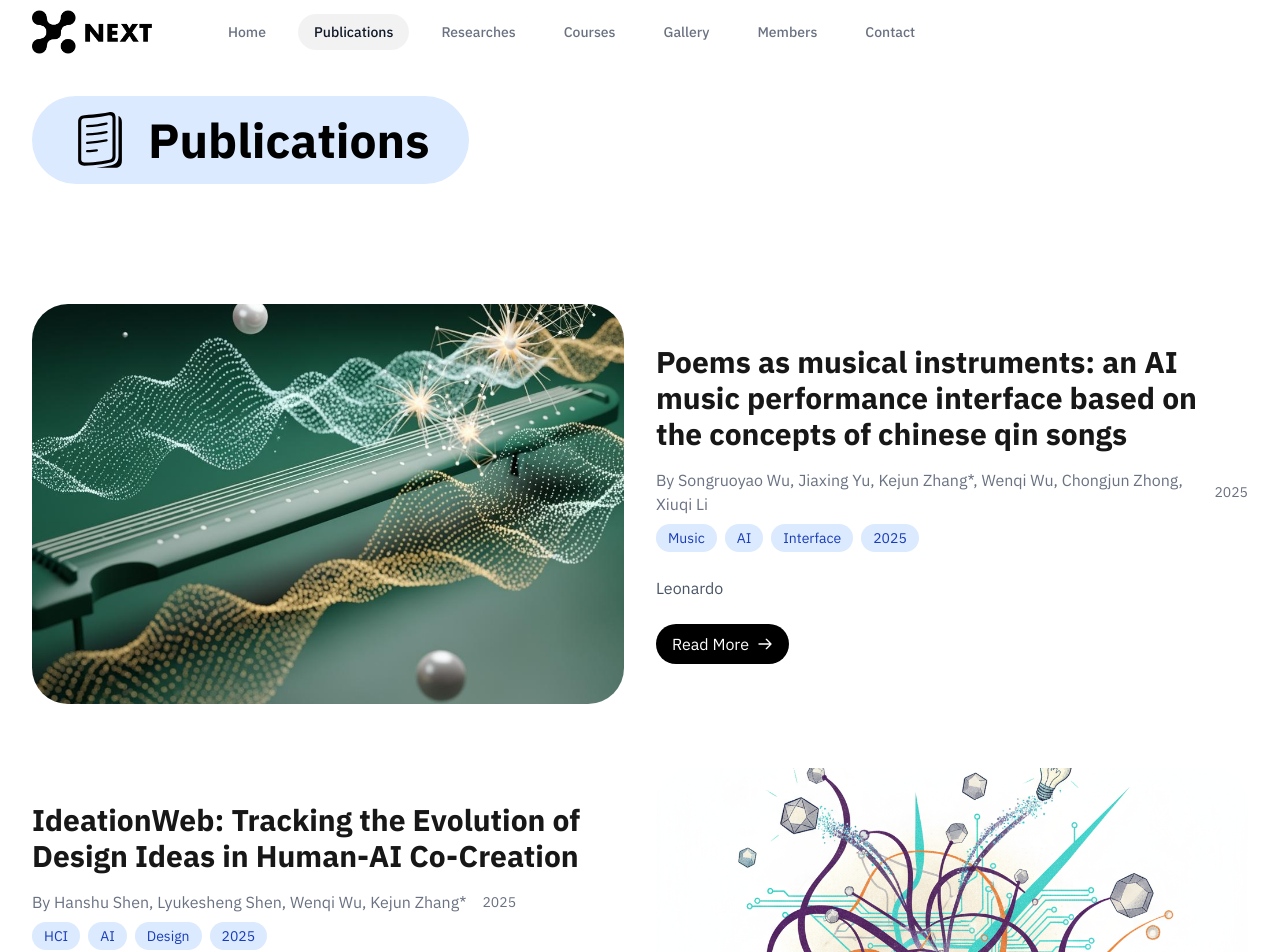
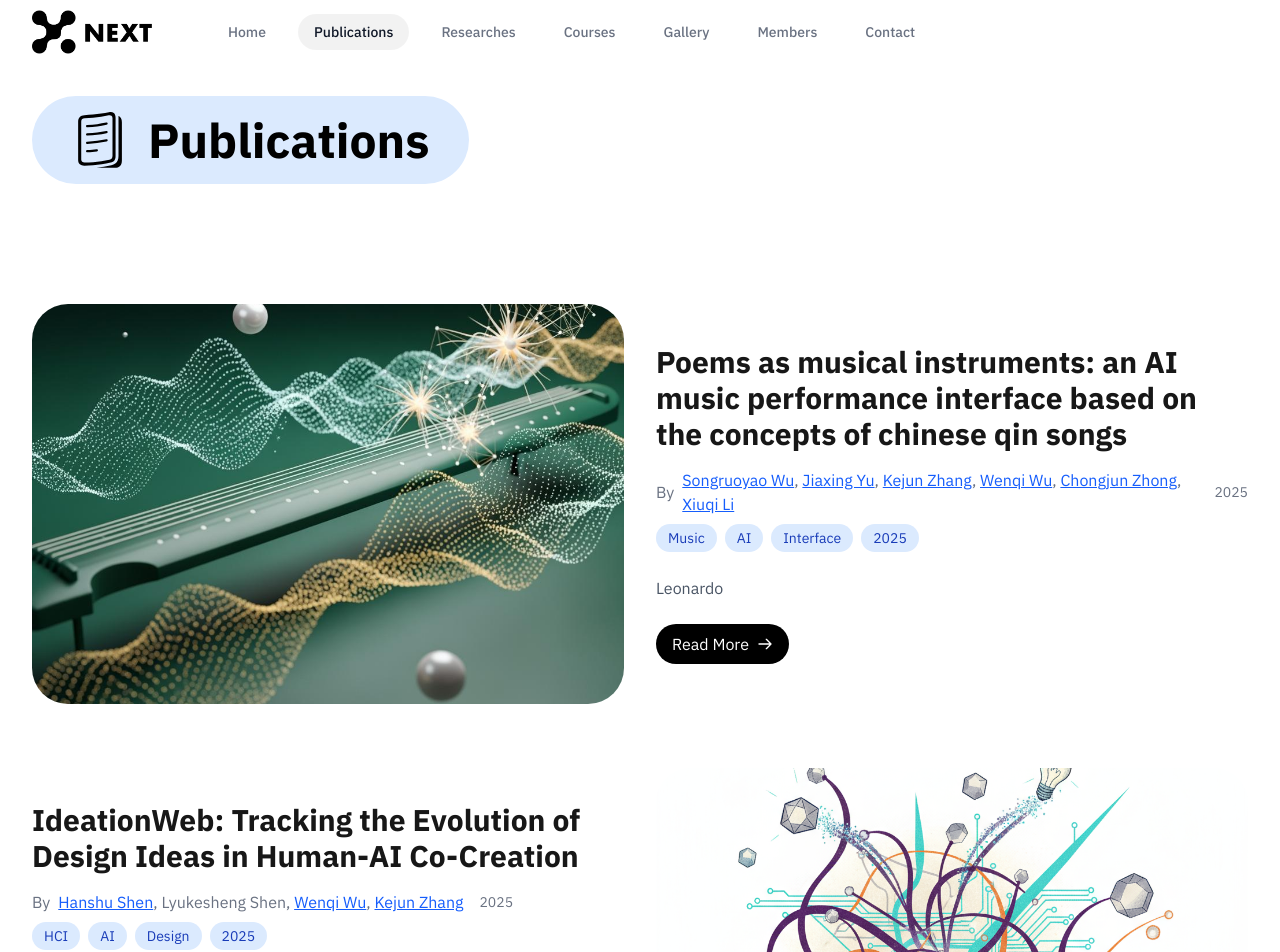
Before and after one commit to DocRace/nextlab-web, a Next.js app: page /publications in a window 1280 px wide. Shown: the top 952 px of the page. Built offline with nearby package versions, Linux system fonts and the light colour scheme.

Commit message:
updated: publication auther links

```diff
--- a/src/app/publications/[id]/page.tsx
+++ b/src/app/publications/[id]/page.tsx
@@ -1,6 +1,7 @@
 import Image from "next/image";
 import Link from "next/link";
 import { getPublicationById } from "@/data/publications";
+import { teamMembers } from "@/data/team";
 import { notFound } from "next/navigation";
 
 interface PublicationDetailProps {
@@ -16,6 +17,84 @@ export default async function PublicationDetail({ params }: PublicationDetailPro
   if (!publication) {
     notFound();
   }
+
+  // Build an author-to-memberId matcher
+  const normalize = (s: string) => s.replace(/\*/g, "").replace(/\./g, "").trim().toLowerCase();
+
+  const nameMap = new Map<string, string>();
+  teamMembers.forEach((m) => {
+    const cn = m.name ? normalize(m.name) : undefined;
+    if (cn) nameMap.set(cn, m.id);
+    if (m.englishName) {
+      const parts = m.englishName.split(/\s+/);
+      if (parts.length >= 2) {
+        const last = parts[0];
+        const first = parts.slice(1).join(" ");
+        nameMap.set(normalize(`${first} ${last}`), m.id); // First Last
+        nameMap.set(normalize(`${last} ${first}`), m.id); // Last First
+        nameMap.set(normalize(`${first[0]} ${last}`), m.id); // Initial. Last
+      } else {
+        nameMap.set(normalize(m.englishName), m.id);
+      }
+    }
+  });
+
+  // Manual aliases for common variations
+  const aliases: Record<string, string> = {
+    "kejun zhang": "zhang-kejun",
+    "wenqi wu": "wu-wenqi",
+    "songruoyao wu": "wu-songruoyao",
+    "zihao wang": "wang-zihao",
+    "le ma": "ma-le",
+    "xinda wu": "wu-xinda",
+    "jiaxing yu": "yu-jiaxing",
+    "xinyi chen": "chen-xinyi",
+    "rui zhang": "zhang-rui",
+    "bolin wang": "wang-bolin",
+    "yiheng yang": "yang-yiheng",
+    "zehui zheng": "zheng-zehui",
+    "huaying liu": "liu-huaying",
+    "guanting lu": "lu-guanting",
+    "ziyi huang": "huang-ziyi",
+    "hanshu shen": "shen-hanshu",
+    "yuhang jin": "jin-yuhang",
+    "jinhe li": "li-jinhe",
+    "xiuqi li": "li-xiuqi",
+    "xinyi shen": "shen-xinyi",
+    "yifei li": "li-yifei",
+    "chen zhang": "zhang-chen",
+  };
+
+  const findMemberIdForAuthor = (raw: string): string | undefined => {
+    const a = normalize(raw);
+    if (aliases[a]) return aliases[a];
+    if (nameMap.has(a)) return nameMap.get(a);
+    // Try to parse forms like "C. Zhang" or "K Zhang"
+    const m = a.match(/^([a-z])[\s]?([a-z\-']+)$/i) || a.match(/^([a-z])[\s]+([a-z\-']+)$/i);
+    if (m) {
+      const initial = m[1];
+      const last = m[2];
+      // find candidate whose last name matches and first initial matches
+      for (const tm of teamMembers) {
+        if (!tm.englishName) continue;
+        const parts = tm.englishName.split(/\s+/);
+        if (parts.length >= 2) {
+          const lastName = parts[0].toLowerCase();
+          const firstName = parts.slice(1).join(" ").toLowerCase();
+          if (lastName === last && firstName.startsWith(initial)) return tm.id;
+          // also check reversed
+          if (firstName === last && lastName.startsWith(initial)) return tm.id;
+        }
+      }
+    }
+    return undefined;
+  };
+
+  const authorTokens = publication.authors
+    .replace(/\sand\s/gi, ", ")
+    .split(/,\s*/)
+    .map((s) => s.trim())
+    .filter(Boolean);
 
   return (
     <div className="min-h-screen">
@@ -54,8 +133,22 @@ export default async function PublicationDetail({ params }: PublicationDetailPro
           </div>
           <div>
             <h2 className="text-xl md:text-2xl lg:text-4xl font-bold mb-4">{publication.title}</h2>
-            <div className="flex items-center text-gray-500 mb-4">
-              <span className="mr-4">By {publication.authors}</span>
+            <div className="flex items-center text-gray-500 mb-4 flex-wrap">
+              <span className="mr-2">By</span>
+              <span className="mr-4">
+                {authorTokens.map((a, idx) => {
+                  const memberId = findMemberIdForAuthor(a);
+                  const comma = idx < authorTokens.length - 1 ? ", " : "";
+                  return memberId ? (
+                    <span key={`${a}-${idx}`}>
+                      <Link href={`/team/${memberId}`} className="text-blue-600 hover:text-blue-800 underline">{a.replace(/\*/g, "")}</Link>
+                      {comma}
+                    </span>
+                  ) : (
+                    <span key={`${a}-${idx}`}>{a}{comma}</span>
+                  );
+                })}
+              </span>
               <span className="text-sm">{publication.year}</span>
             </div>
             <div className="flex flex-wrap gap-2 mb-6">
--- a/src/app/publications/page.tsx
+++ b/src/app/publications/page.tsx
@@ -1,9 +1,76 @@
 import Image from "next/image";
 import Link from "next/link";
 import { getAllPublications } from "@/data/publications";
+import { teamMembers } from "@/data/team";
 
 export default function Publications() {
   const publications = getAllPublications();
+
+  const normalize = (s: string) => s.replace(/\*/g, "").replace(/\./g, "").trim().toLowerCase();
+  const nameMap = new Map<string, string>();
+  teamMembers.forEach((m) => {
+    const cn = m.name ? normalize(m.name) : undefined;
+    if (cn) nameMap.set(cn, m.id);
+    if (m.englishName) {
+      const parts = m.englishName.split(/\s+/);
+      if (parts.length >= 2) {
+        const last = parts[0];
+        const first = parts.slice(1).join(" ");
+        nameMap.set(normalize(`${first} ${last}`), m.id);
+        nameMap.set(normalize(`${last} ${first}`), m.id);
+        nameMap.set(normalize(`${first[0]} ${last}`), m.id);
+      } else {
+        nameMap.set(normalize(m.englishName), m.id);
+      }
+    }
+  });
+
+  const aliases: Record<string, string> = {
+    "kejun zhang": "zhang-kejun",
+    "wenqi wu": "wu-wenqi",
+    "songruoyao wu": "wu-songruoyao",
+    "zihao wang": "wang-zihao",
+    "le ma": "ma-le",
+    "xinda wu": "wu-xinda",
+    "jiaxing yu": "yu-jiaxing",
+    "xinyi chen": "chen-xinyi",
+    "rui zhang": "zhang-rui",
+    "bolin wang": "wang-bolin",
+    "yiheng yang": "yang-yiheng",
+    "zehui zheng": "zheng-zehui",
+    "huaying liu": "liu-huaying",
+    "guanting lu": "lu-guanting",
+    "ziyi huang": "huang-ziyi",
+    "hanshu shen": "shen-hanshu",
+    "yuhang jin": "jin-yuhang",
+    "jinhe li": "li-jinhe",
+    "xiuqi li": "li-xiuqi",
+    "xinyi shen": "shen-xinyi",
+    "yifei li": "li-yifei",
+    "chen zhang": "zhang-chen",
+  };
+
+  const findMemberIdForAuthor = (raw: string): string | undefined => {
+    const a = normalize(raw);
+    if (aliases[a]) return aliases[a];
+    if (nameMap.has(a)) return nameMap.get(a);
+    const m = a.match(/^([a-z])[\s]?([a-z\-']+)$/i) || a.match(/^([a-z])[\s]+([a-z\-']+)$/i);
+    if (m) {
+      const initial = m[1];
+      const last = m[2];
+      for (const tm of teamMembers) {
+        if (!tm.englishName) continue;
+        const parts = tm.englishName.split(/\s+/);
+        if (parts.length >= 2) {
+          const lastName = parts[0].toLowerCase();
+          const firstName = parts.slice(1).join(" ").toLowerCase();
+          if (lastName === last && firstName.startsWith(initial)) return tm.id;
+          if (firstName === last && lastName.startsWith(initial)) return tm.id;
+        }
+      }
+    }
+    return undefined;
+  };
 
   return (
     <div className="min-h-screen">
@@ -48,7 +115,25 @@ export default function Publications() {
             <div className={`${idx % 2 === 1 ? 'md:order-1' : 'order-2'} p-2 md:p-0`}>
               <h2 className="text-xl md:text-2xl lg:text-3xl font-bold mb-2 md:mb-4">{pub.title}</h2>
               <div className="flex flex-col sm:flex-row sm:items-center text-gray-500 mb-2">
-                <span className="mr-4 text-sm md:text-base">By {pub.authors}</span>
+                <span className="mr-2 text-sm md:text-base">By</span>
+                <span className="mr-4 text-sm md:text-base">
+                  {pub.authors
+                    .replace(/\sand\s/gi, ", ")
+                    .split(/,\s*/)
+                    .filter(Boolean)
+                    .map((a, idx, arr) => {
+                      const id = findMemberIdForAuthor(a);
+                      const comma = idx < arr.length - 1 ? ", " : "";
+                      return id ? (
+                        <span key={`${a}-${idx}`}>
+                          <Link href={`/team/${id}`} className="text-blue-600 hover:text-blue-800 underline">{a.replace(/\*/g, "")}</Link>
+                          {comma}
+                        </span>
+                      ) : (
+                        <span key={`${a}-${idx}`}>{a}{comma}</span>
+                      );
+                    })}
+                </span>
                 <span className="text-sm">{pub.year}</span>
               </div>
               <div className="flex gap-2 mb-3 md:mb-6 flex-wrap">
```
